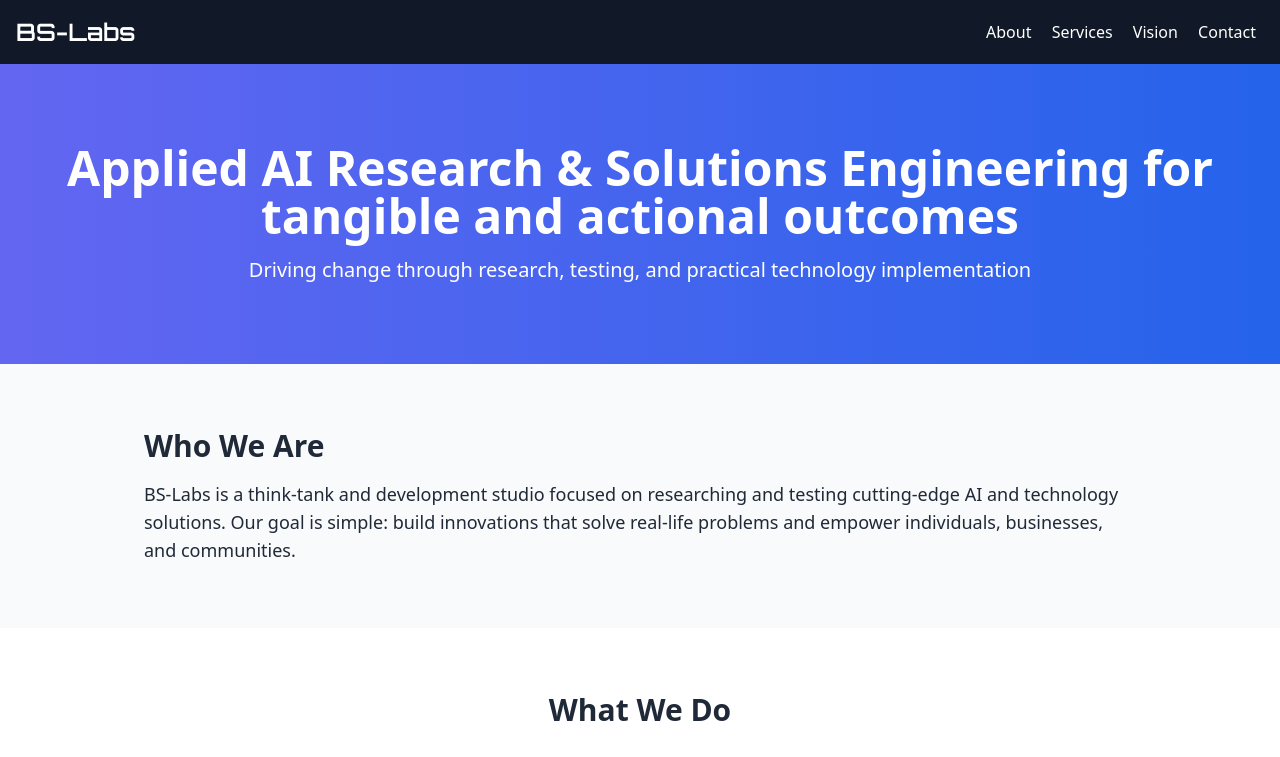
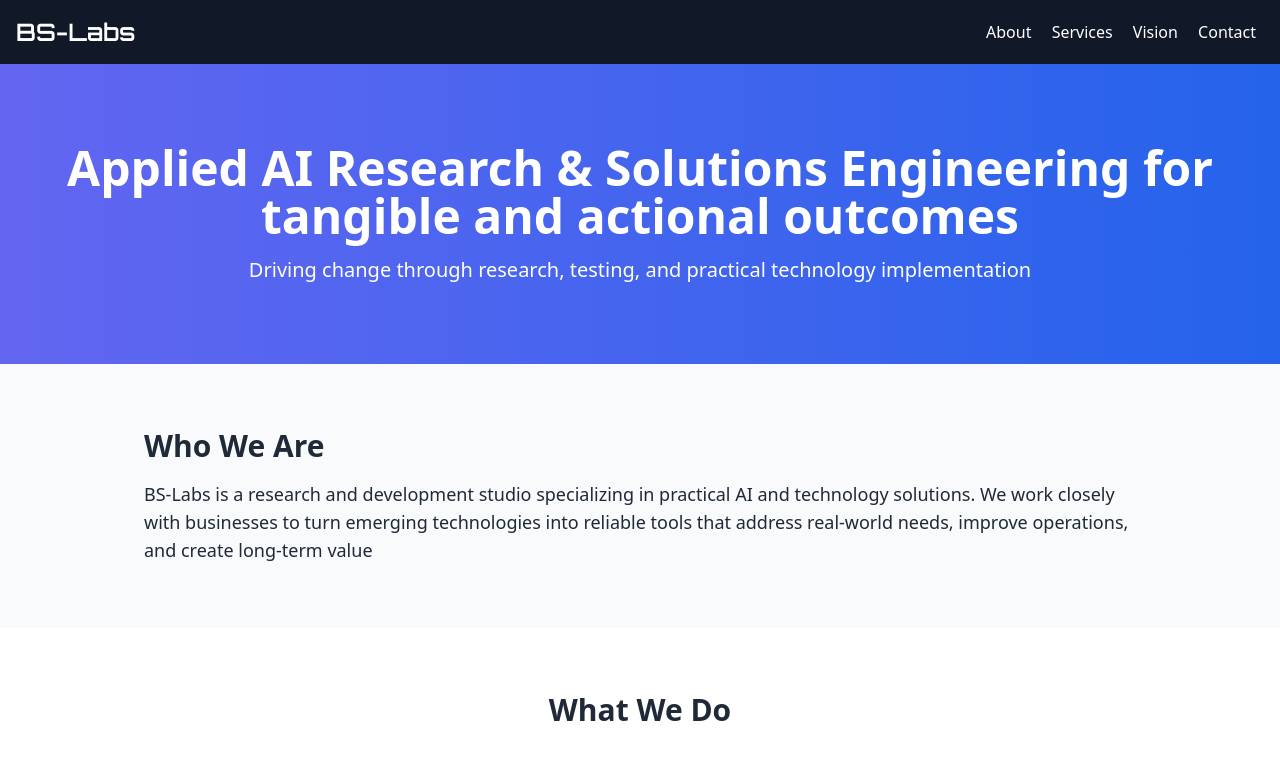
Before and after one commit to chiragiter/chiragiter.github.io, a plain HTML site: page index.html in a window 1280 px wide. Shown: the top 757 px of the page. Drawn offline with nearby package versions, Linux system fonts and the light colour scheme.

Commit message:
Update index.html

```diff
--- a/index.html
+++ b/index.html
@@ -36,7 +36,7 @@
   <section id="about" class="max-w-5xl mx-auto py-16 px-4">
     <h3 class="text-3xl font-semibold mb-4">Who We Are</h3>
     <p class="text-lg">
-      BS-Labs is a think-tank and development studio focused on researching and testing cutting-edge AI and technology solutions. Our goal is simple: build innovations that solve real-life problems and empower individuals, businesses, and communities.
+      BS-Labs is a research and development studio specializing in practical AI and technology solutions. We work closely with businesses to turn emerging technologies into reliable tools that address real-world needs, improve operations, and create long-term value
     </p>
   </section>
 
```
